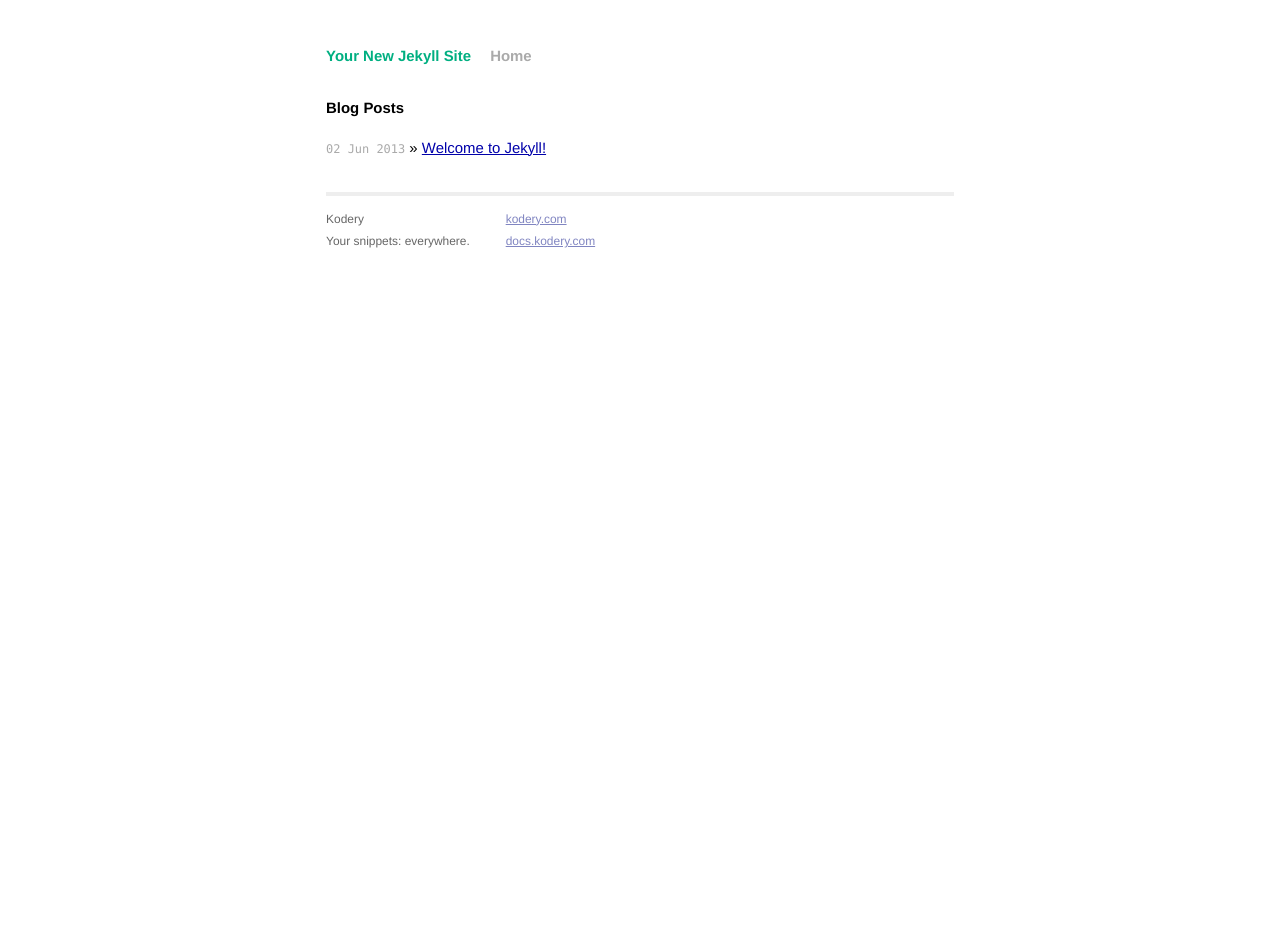
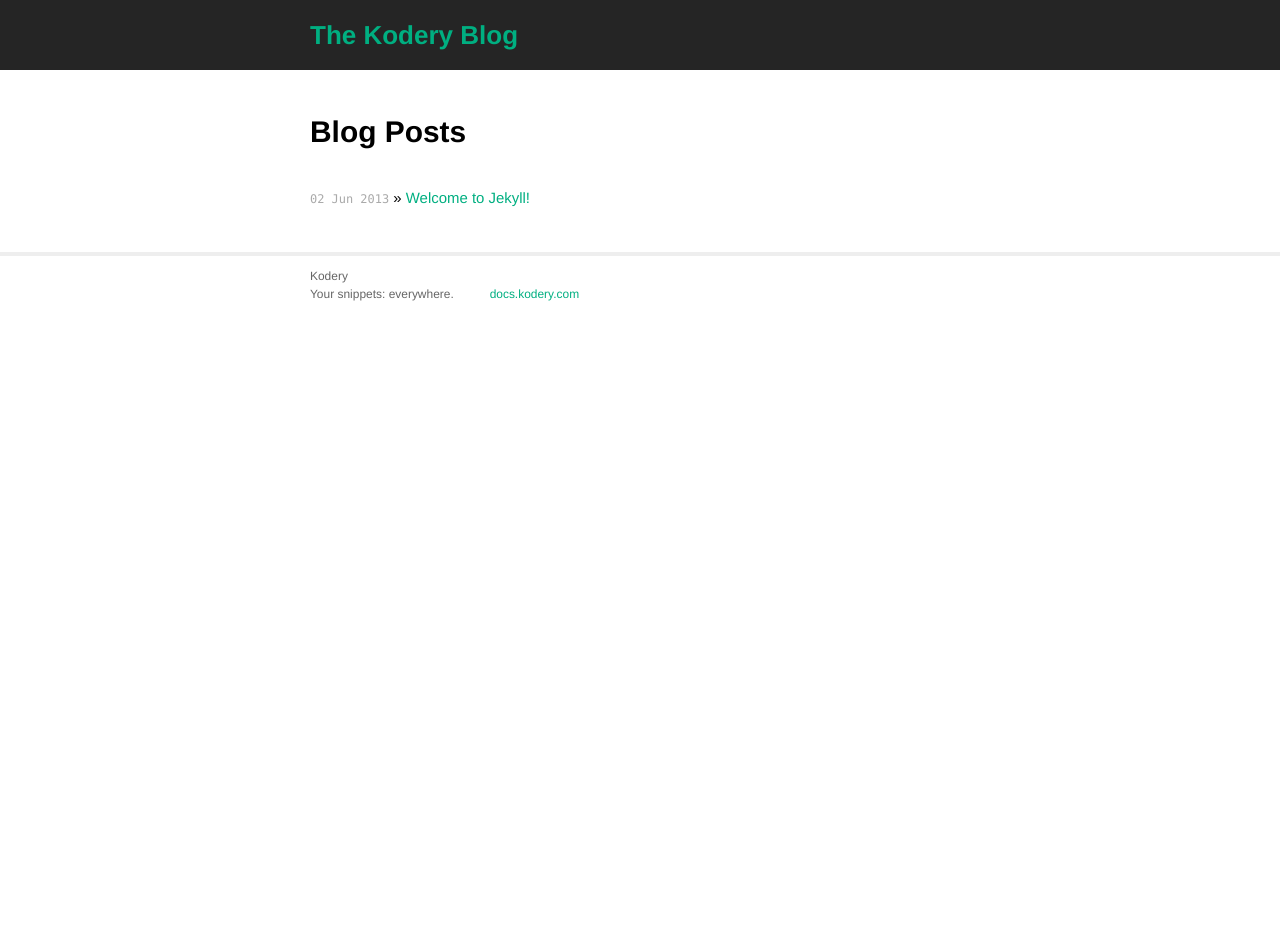
Before and after one commit to kodery/blog.kodery.com, a Jekyll site: the page built from index.html, in a window 1280 px wide. Built offline with Jekyll 4.4.1, drawn with Linux system fonts in a browser that asks for light colours; after the commit the page ends 900 px from its top, so only the background shows below that.

Commit message:
Re-styled.

```diff
--- a/_config.yml
+++ b/_config.yml
@@ -1,3 +1,3 @@
-name: Your New Jekyll Site
+name: The Kodery Blog
 pygments: true
-auto: true
+permalink: /:categories/:year/:month/:day/:title/
--- a/_layouts/default.html
+++ b/_layouts/default.html
@@ -16,15 +16,23 @@
     <body>
 
         <div class="container">
+
+          <header class="header">
+            <div class="wrapper">
+              <h1 class="title"><a href="/">{{ site.name }}</a></h1>
+            </div>
+          </header>
+
           <div class="site">
-            <div class="header">
-              <h1 class="title"><a href="/">{{ site.name }}</a></h1>
-              <a class="extra" href="/">Home</a>
+
+            <div class="wrapper">
+              <main class="main_content">
+                {{ content }}
+              </main>
             </div>
 
-                {{ content }}
-
-            <div class="footer">
+            <footer class="footer">
+              <div class="wrapper">
                 <div class="contact">
                   <p>
                     Kodery<br />
@@ -33,11 +41,12 @@
                 </div>
                 <div class="contact">
                   <p>
-                  <a href="http://kodery.com/">kodery.com</a><br />
+                    &nbsp;<br />
                     <a href="http://docs.kodery.com/">docs.kodery.com</a>
                   </p>
                 </div>
               </div>
+            </footer>
           </div>
         </div> <!-- /container -->
 
--- a/css/main.css
+++ b/css/main.css
@@ -3,13 +3,6 @@
 /* Common
 /*
 /*****************************************************************************/
-
-/*
-
-  00af81 - main
-  009870 - Darken
-
-*/
 
 /* Global Reset */
 * {
@@ -26,15 +19,13 @@ body {
   text-align: center;
 }
 
-h1, h2, h3, h4, h5, h6 {
-  font-size: 100%; }
-
 h1 { margin-bottom: 1em; }
 p { margin: 1em 0; }
 
-a         { color: #00a; }
-a:hover   { color: #000; }
-a:visited { color: #a0a; }
+a         { color: #00af81; text-decoration: none; }
+a:hover   { color: #007a5a; }
+a:visited { color: #00af81; }
+a:visited:hover { color: #007a5a; }
 
 table {
   font-size: inherit;
@@ -67,12 +58,17 @@ ul.posts span {
 /*
 /*****************************************************************************/
 
+.wrapper {
+  max-width: 660px;
+  margin: 0 auto;
+  padding-left: 20px;
+  padding-right: 20px;
+}
+
 .site {
   font-size: 115%;
   text-align: justify;
-  width: 42em;
-  margin: 3em auto 2em;
-  line-height: 1.5em;
+  line-height: 1.5;
 }
 
 .site .header a {
@@ -86,7 +82,7 @@ ul.posts span {
 }
 
 .site .header h1.title a {
-  color: #00af81;
+  /*color: #00af81;*/
 }
 
 .site .header h1.title a:hover {
@@ -119,18 +115,36 @@ ul.posts span {
   margin-right: 3em;
 }
 
-.site .footer .contact a {
-  color: #8085C1;
+
+/*****************************************************************************/
+/*
+/* Header
+/*
+/*****************************************************************************/
+.header {
+  background: #252525;
 }
-
-.site .footer .rss {
-  margin-top: 1.1em;
-  margin-right: -.2em;
+.header .wrapper {
+  overflow: hidden;
+}
+.header h1, .header .extra {
+  line-height: 70px;
+  margin: 0;
+}
+.header h1 {
+  float: left;
+}
+.header .extra {
   float: right;
 }
 
-.site .footer .rss img {
-  border: 0;
+/*****************************************************************************/
+/*
+/* Main
+/*
+/*****************************************************************************/
+.main_content {
+  margin: 40px 0;
 }
 
 /*****************************************************************************/
@@ -141,18 +155,35 @@ ul.posts span {
 
 /* standard */
 #post pre {
-  border: 1px solid #ddd;
-  background-color: #eef;
-  padding: 0 .4em;
+  border: 1px solid #b9b5b9;
+  background-color: #e7e6e7;
+  padding: 7px 10px;
+  overflow: auto;
+  -webkit-overflow: touch;
+  margin: 20px 0;
+}
+
+#post p img {
+  max-width: 100%;
+  margin: 0 auto;
+  display: block;
 }
 
 #post ul, #post ol {
-  margin-left: 1.35em;
+  margin-left: 3em;
+}
+
+#post ul li, #post ol li {
+  font-size: 90%;
+  line-height: 1.6;
+  color: #666;
+  padding-top: 2px;
+  padding-bottom: 2px;
 }
 
 #post code {
-  border: 1px solid #ddd;
-  background-color: #eef;
+  border: 1px solid #b9b5b9;
+  background-color: #e7e6e7;
   padding: 0 .2em;
 }
 
```
Lines whose indentation alone changed are shown as unchanged.
